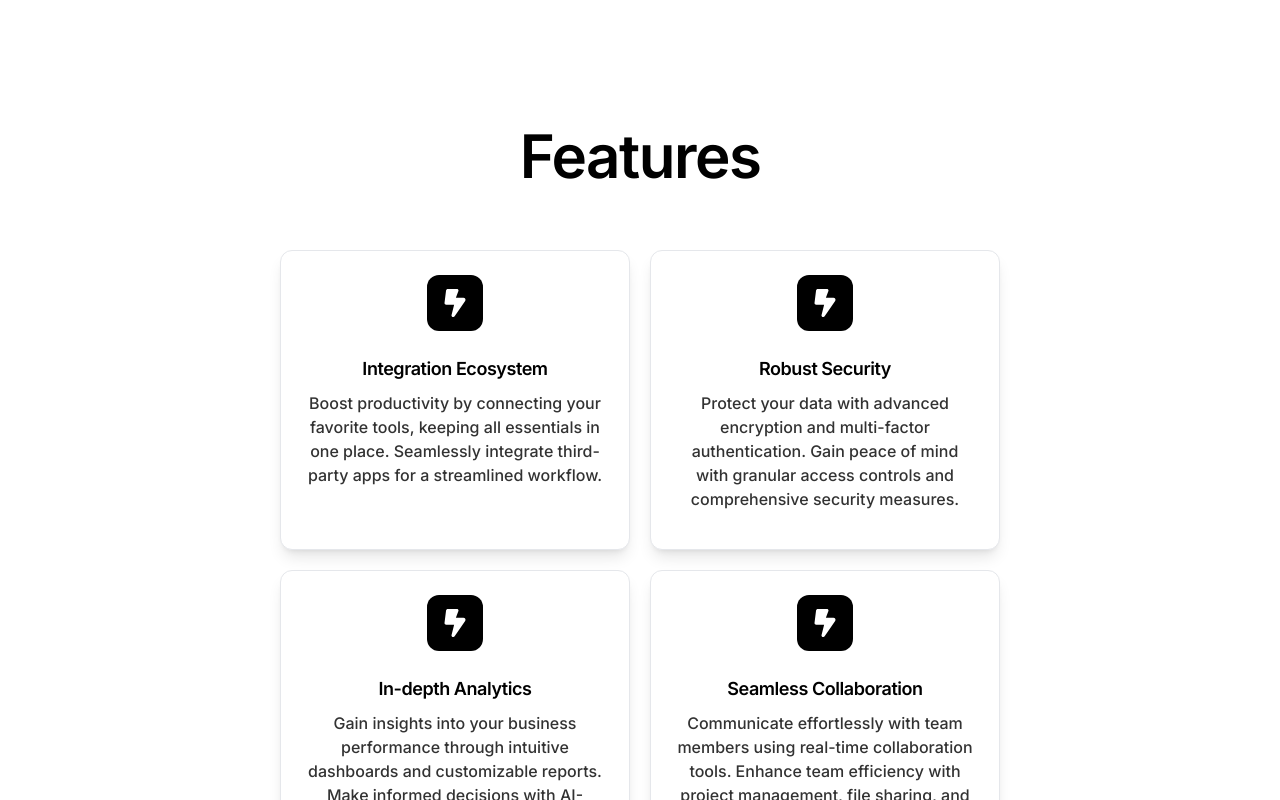
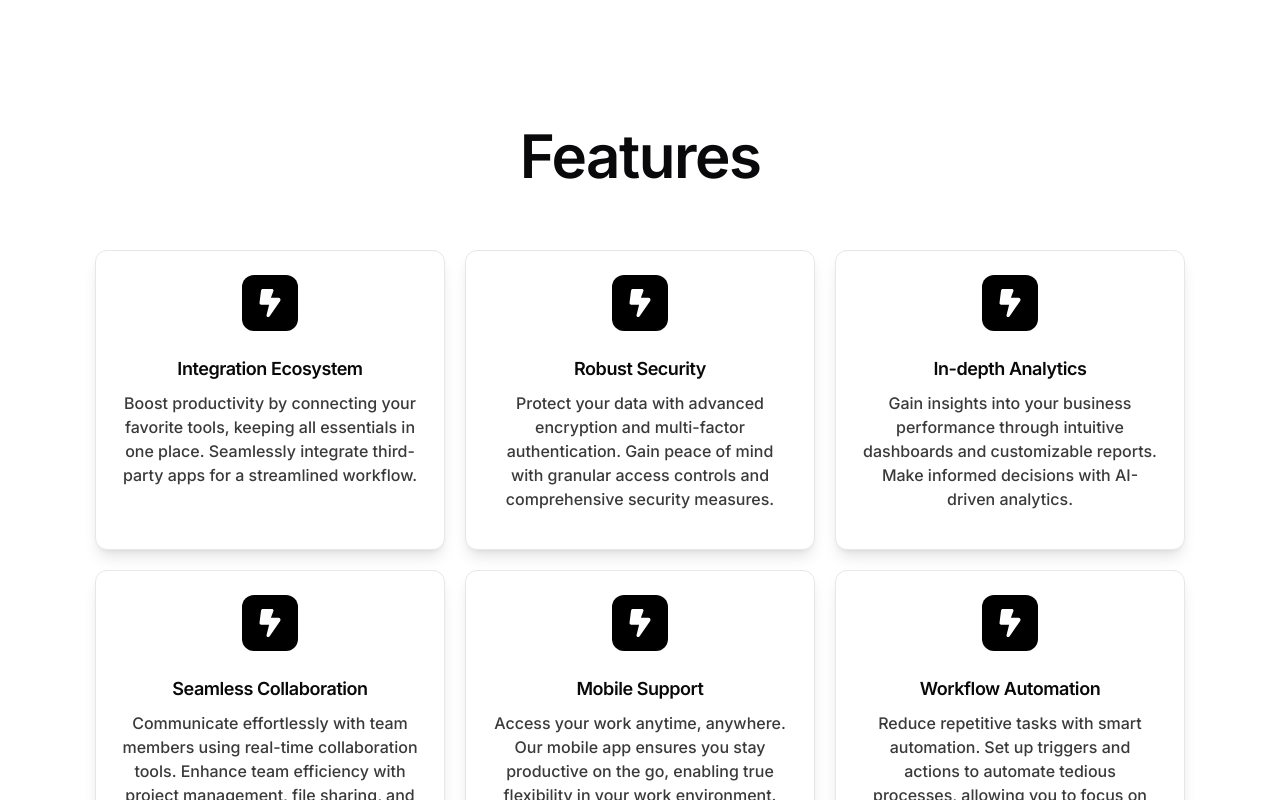
Before and after one commit to story-has-you/saas-landing, a Next.js app: page /en in a window 1280 px wide. Shown: the part 1120-1920 px from the top of the page. Built offline with nearby package versions, Linux system fonts and the light colour scheme; no server answers.

Commit message:
cta & footer

```diff
--- a/src/app/[lang]/page.tsx
+++ b/src/app/[lang]/page.tsx
@@ -1,4 +1,5 @@
 import Banner from "@/components/banner";
+import CTA from "@/components/cta";
 import FAQ from "@/components/faq";
 import Features from "@/components/features";
 import Footer from "@/components/footer";
@@ -16,7 +17,7 @@ const BACKGROUND_STYLE = {
   background: `radial-gradient(101.4% 61.3% at 12.4% 100%, #0832bd 0%, rgb(189, 204, 255) 86.293%, rgb(235, 239, 255) 100%)`,
 };
 
-const CONTENT_STYLE = "mt-20 flex flex-col gap-32";
+const CONTENT_STYLE = "mt-20 flex flex-col space-y-32";
 
 type LanguageData = {
   [key: string]: Record<string, any>;
@@ -38,7 +39,7 @@ export async function generateMetadata({ params }: { params: { slug: string; lan
 
 export default async function HomePage({ params: { lang } }: { params: { lang: Locale } }) {
   // 优化异步数据获取
-  const components = ["banner", "navigation", "hero", "supplier", "features", "testimonials", "pricing", "faq", "footer"];
+  const components = ["banner", "navigation", "hero", "supplier", "features", "testimonials", "pricing", "faq", "cta","footer"];
 
   const languageData: LanguageData = Object.fromEntries(await Promise.all(components.map(async (component) => [component, await dictionary(lang, component)])));
 
@@ -57,7 +58,10 @@ export default async function HomePage({ params: { lang } }: { params: { lang: L
         <Testimonials lang={languageData.testimonials} />
         <Pricing lang={languageData.pricing} />
         <FAQ lang={languageData.faq} />
-        <Footer lang={languageData.footer} />
+        <div>
+          <CTA lang={languageData.cta} />
+          <Footer lang={languageData.footer} />
+        </div>
       </div>
     </div>
   );
--- /dev/null
+++ b/src/components/cta/index.tsx
@@ -0,0 +1,22 @@
+"use client";
+
+import { Fonts } from "@/components/fonts";
+import { Button } from "@/components/ui/button";
+
+const BACKGROUND_STYLE = {
+  background: `radial-gradient(101.4% 61.3% at 12.4% 100%, #0832bd 0%, rgb(189, 204, 255) 86.293%, rgb(235, 239, 255) 100%)`,
+};
+
+export default function CTA({ lang }: { lang: any }) {
+  return (
+    <div className="flex flex-col justify-center items-center w-full gap-8 p-5 h-[450px]" style={BACKGROUND_STYLE}>
+      <div className="flex flex-col items-center gap-5">
+        <Fonts.h2>{lang.title}</Fonts.h2>
+        <Fonts.bodyMedium className="max-w-[420px]">{lang.description}</Fonts.bodyMedium>
+      </div>
+      <div className="flex felx-row">
+        <Button className="w-full rounded-xl">{lang.buttonText}</Button>
+      </div>
+    </div>
+  );
+}
--- a/src/components/features/index.tsx
+++ b/src/components/features/index.tsx
@@ -32,7 +32,7 @@ export default function Features({ lang }: { lang: any }) {
         <Fonts.h2 className="w-[750px]">{lang.title}</Fonts.h2>
       </div>
       <motion.ul
-        className="flex flex-wrap gap-5 w-2/3 items-center justify-center"
+        className="flex flex-wrap gap-5 w-[1200px] items-center justify-center"
         variants={container}
         initial="hidden"
         animate="visible"
--- a/src/components/fonts/index.tsx
+++ b/src/components/fonts/index.tsx
@@ -8,35 +8,35 @@ interface FontsProps {
 export const Fonts = {
   h1: (props: FontsProps) => (
     <h1
-      className={`font-semibold text-black max-w-[1200px] text-8xl tracking-tighter text-center ${props.className} ${fontSans.className}`}
+      className={`font-semibold text-foreground max-w-[1200px] text-8xl tracking-tighter text-center ${props.className} ${fontSans.className}`}
     >
       {props.children}
     </h1>
   ),
   h2: (props: FontsProps) => (
     <h2
-      className={`font-semibold text-black max-w-[1200px] text-6xl tracking-tight text-center ${props.className} ${fontSans.className}`}
+      className={`font-semibold text-foreground max-w-[1200px] text-6xl tracking-tight text-center ${props.className} ${fontSans.className}`}
     >
       {props.children}
     </h2>
   ),
   h3: (props: FontsProps) => (
     <h3
-      className={`font-semibold text-black max-w-[1200px] text-4xl tracking-tight text-center ${props.className} ${fontSans.className}`}
+      className={`font-semibold text-foreground max-w-[1200px] text-4xl tracking-tight text-center ${props.className} ${fontSans.className}`}
     >
       {props.children}
     </h3>
   ),
   h4: (props: FontsProps) => (
     <h4
-      className={`font-semibold text-black max-w-[1200px] text-2xl tracking-tight text-center ${props.className} ${fontSans.className}`}
+      className={`font-semibold text-foreground max-w-[1200px] text-2xl tracking-tight text-center ${props.className} ${fontSans.className}`}
     >
       {props.children}
     </h4>
   ),
   h5: (props: FontsProps) => (
     <h5
-      className={`font-semibold text-black max-w-[1200px] text-lg tracking-tight text-center ${props.className} ${fontSans.className}`}
+      className={`font-semibold text-foreground max-w-[1200px] text-lg tracking-tight text-center ${props.className} ${fontSans.className}`}
     >
       {props.children}
     </h5>
@@ -44,28 +44,28 @@ export const Fonts = {
 
   bodySmall: (props: FontsProps) => (
     <p
-      className={`font-medium text-black max-w-[1200px] text-sm tracking-tight text-center ${props.className} ${fontSans.className}`}
+      className={`font-medium text-foreground max-w-[1200px] text-sm tracking-tight text-center ${props.className} ${fontSans.className}`}
     >
       {props.children}
     </p>
   ),
   bodyMedium: (props: FontsProps) => (
     <p
-      className={`font-medium text-black max-w-[1200px] text-base text-center ${props.className} ${fontSans.className}`}
+      className={`font-medium text-foreground max-w-[1200px] text-base text-center ${props.className} ${fontSans.className}`}
     >
       {props.children}
     </p>
   ),
   bodyLarge: (props: FontsProps) => (
     <p
-      className={`font-medium text-black max-w-[1200px] text-xl tracking-tight text-center ${props.className} ${fontSans.className}`}
+      className={`font-medium text-foreground max-w-[1200px] text-xl tracking-tight text-center ${props.className} ${fontSans.className}`}
     >
       {props.children}
     </p>
   ),
   long: (props: FontsProps) => (
     <p
-      className={`font-bold text-black max-w-[1200px] text-3xl tracking-tight text-center ${props.className} ${fontSans.className}`}
+      className={`font-bold text-foreground max-w-[1200px] text-3xl tracking-tight text-center ${props.className} ${fontSans.className}`}
     >
       {props.children}
     </p>
--- a/src/components/footer/index.tsx
+++ b/src/components/footer/index.tsx
@@ -1,60 +1,113 @@
+import { Icons } from "@/components/icons";
 import { siteConfig } from "@/config/site";
 import Link from "next/link";
-import React from "react";
-
-const FooterLinks = () => {
-  const links = siteConfig.links;
-  return (
-    <div className="mx-auto flex flex-row items-center pb-2">
-      {links.map((link) => (
-        <Link key={link.name} href={link.href} target="_blank" rel="noopener noreferrer nofollow" className="mx-3 flex max-w-[24px] flex-col items-center justify-center">
-          {link.icon && React.createElement(link.icon, { className: "text-lg" })}
-        </Link>
-      ))}
-    </div>
-  );
-};
-
-const FooterProducts = () => {
-  const products = siteConfig.products;
-  return (
-    <div className="flex space-x-2 flex-wrap justify-center">
-      {products?.map((product, index) => {
-        return (
-          <span key={product.href}>
-            <Link href={product.href} target="_blank">
-              {product.name}
-            </Link>
-            {index !== products.length - 1 ? (
-              <>
-                <span>{" • "}</span>
-              </>
-            ) : (
-              <></>
-            )}
-          </span>
-        );
-      })}
-    </div>
-  );
-};
 
 export default function Footer({ lang }: { lang: any }) {
   const d = new Date();
   const currentYear = d.getFullYear();
   const author = siteConfig.author;
   return (
-    <footer>
-      <div className="mt-16 space-y-2 pt-6 pb-4 flex flex-col items-center bg-black text-sm text-gray-400 border-t">
-        <FooterLinks />
-        <FooterProducts />
-        <div className="flex space-x-2">
-          <div>{`©${currentYear}`}</div>{" "}
-          <Link href={author.twitter || author.github} target="_blank">
-            {author.name}
-          </Link>{" "}
-          <div>{lang.allRightsReserved}</div>
+    <footer className="bg-black text-gray-400 py-12 px-4 md:px-8">
+      <div className="max-w-7xl mx-auto flex flex-col md:flex-row justify-between">
+        {/* 左侧logo和描述 */}
+        <div className="mb-8 md:mb-0 md:w-1/3">
+          <div className="w-12 h-12 mb-4 bg-purple-600 rounded-lg flex items-center justify-center">
+            <div className="w-8 h-8 bg-white rounded transform rotate-45"></div>
+          </div>
+          <p className="text-sm max-w-xs">{lang.description}</p>
         </div>
+
+        {/* 右侧链接列表 */}
+        <div className="grid grid-cols-2 md:grid-cols-4 gap-8 md:w-2/3">
+          {/* Product列 */}
+          <div>
+            <h3 className="text-white font-semibold mb-3">{lang.product.title}</h3>
+            <ul className="space-y-2">
+              {lang.product.items.map((item: any, index: number) => (
+                <li key={index}>
+                  <Link href="#" className="hover:text-white transition-colors">
+                    {item}
+                  </Link>
+                </li>
+              ))}
+            </ul>
+          </div>
+
+          {/* Company列 */}
+          <div>
+            <h3 className="text-white font-semibold mb-3">{lang.company.title}</h3>
+            <ul className="space-y-2">
+              {lang.company.items.map((item: any, index: number) => (
+                <li key={index}>
+                  <Link href="#" className="hover:text-white transition-colors">
+                    {item}
+                  </Link>
+                </li>
+              ))}
+            </ul>
+          </div>
+
+          {/* Resources列 */}
+          <div>
+            <h3 className="text-white font-semibold mb-3">{lang.resources.title}</h3>
+            <ul className="space-y-2">
+              {lang.resources.items.map((item: any, index: number) => (
+                <li key={index}>
+                  <Link href="#" className="hover:text-white transition-colors">
+                    {item}
+                  </Link>
+                </li>
+              ))}
+            </ul>
+          </div>
+
+          {/* Legal列 */}
+          <div>
+            <h3 className="text-white font-semibold mb-3">{lang.legal.title}</h3>
+            <ul className="space-y-2">
+              {lang.legal.items.map((item: any, index: number) => (
+                <li key={index}>
+                  <Link href="#" className="hover:text-white transition-colors">
+                    {item}
+                  </Link>
+                </li>
+              ))}
+            </ul>
+          </div>
+        </div>
+      </div>
+
+      {/* 社交媒体图标 */}
+      <div className="mt-12 flex justify-center space-x-6">
+        <Link href="#" className="text-gray-400 hover:text-white">
+          <span className="sr-only">{lang.socialMedia.twitter}</span>
+          <Icons.twitter className="h-6 w-6" />
+        </Link>
+
+        <Link href="#" className="text-gray-400 hover:text-white">
+          <span className="sr-only">{lang.socialMedia.instagram}</span>
+          <Icons.instagram className="h-6 w-6" />
+        </Link>
+
+        <Link href="#" className="text-gray-400 hover:text-white">
+          <span className="sr-only">{lang.socialMedia.pinterest}</span>
+          <Icons.pinterest className="h-6 w-6" />
+        </Link>
+
+        <Link href="#" className="text-gray-400 hover:text-white">
+          <span className="sr-only">{lang.socialMedia.linkedIn}</span>
+          <Icons.linkedIn className="h-6 w-6" />
+        </Link>
+
+        <Link href="#" className="text-gray-400 hover:text-white">
+          <span className="sr-only">{lang.socialMedia.tiktok}</span>
+          <Icons.tiktok className="h-6 w-6" />
+        </Link>
+
+        <Link href="#" className="text-gray-400 hover:text-white">
+          <span className="sr-only">{lang.socialMedia.youtube}</span>
+          <Icons.youtube className="h-6 w-6" />
+        </Link>
       </div>
     </footer>
   );
--- a/src/dictionaries/en.json
+++ b/src/dictionaries/en.json
@@ -235,7 +235,58 @@
       }
     ]
   },
+  "cta": {
+    "title": "Sign up for free today",
+    "description": "Celebrate the joy of accomplishment with an app designed to track your progress and motivate your efforts.",
+    "buttonText": "Get Started"
+  },
   "footer": {
-    "allRightsReserved": "All rights reserved."
+    "description": "Celebrate the joy of accomplishment with an app designed to track your progress, motivate your efforts, and celebrate your successes.",
+    "product": {
+      "title": "Product",
+      "items": [
+        "Features",
+        "Integrations",
+        "Updates",
+        "FAQ",
+        "Pricing"
+      ]
+    },
+    "company": {
+      "title": "Company",
+      "items": [
+        "About",
+        "Blog",
+        "Careers",
+        "Manifesto",
+        "Press",
+        "Contact"
+      ]
+    },
+    "resources": {
+      "title": "Resources",
+      "items": [
+        "Examples",
+        "Community",
+        "Guides",
+        "Docs"
+      ]
+    },
+    "legal": {
+      "title": "Legal",
+      "items": [
+        "Privacy",
+        "Terms",
+        "Security"
+      ]
+    },
+    "socialMedia": {
+      "twitter": "Twitter",
+      "instagram": "Instagram",
+      "pinterest": "Pinterest",
+      "linkedin": "LinkedIn",
+      "tiktok": "TikTok",
+      "youtube": "YouTube"
+    }
   }
 }
--- a/src/dictionaries/zh.json
+++ b/src/dictionaries/zh.json
@@ -231,7 +231,58 @@
       }
     ]
   },
+  "cta": {
+    "title": "立即免费注册",
+    "description": "使用我们的应用来庆祝成就的喜悦,它专为追踪您的进度和激励您的努力而设计。",
+    "buttonText": "开始使用"
+  },
   "footer": {
-    "allRightsReserved": "保留所有权利。"
+    "description": "使用我们的应用来庆祝成就的喜悦,它专为追踪您的进度、激励您的努力和庆祝您的成功而设计。",
+    "product": {
+      "title": "产品",
+      "items": [
+        "功能",
+        "集成",
+        "更新",
+        "常见问题",
+        "定价"
+      ]
+    },
+    "company": {
+      "title": "公司",
+      "items": [
+        "关于我们",
+        "博客",
+        "招贤纳士",
+        "公司理念",
+        "新闻",
+        "联系我们"
+      ]
+    },
+    "resources": {
+      "title": "资源",
+      "items": [
+        "案例",
+        "社区",
+        "指南",
+        "文档"
+      ]
+    },
+    "legal": {
+      "title": "法律",
+      "items": [
+        "隐私政策",
+        "使用条款",
+        "安全"
+      ]
+    },
+    "socialMedia": {
+      "twitter": "推特",
+      "instagram": "Instagram",
+      "pinterest": "Pinterest",
+      "linkedin": "领英",
+      "tiktok": "抖音",
+      "youtube": "油管"
+    }
   }
 }
```
Also changed, not shown: src/app/[lang]/layout.tsx (+4 -7 lines), src/components/icons/index.tsx (+7 -1 lines), src/styles/globals.css (+11 -0 lines).
